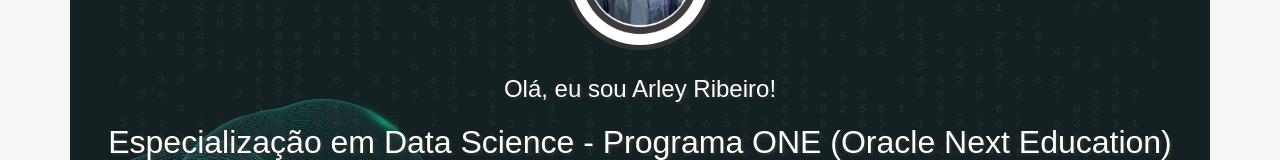
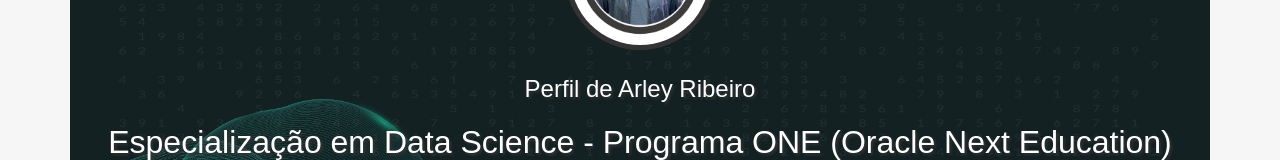
Before and after one commit to ribeiroarley/portfolio-programa-one, a plain HTML site: page index.html in a window 1280 px wide. Shown: the part 140-300 px from the top of the page. Drawn offline with nearby package versions, Linux system fonts and the light colour scheme.

Commit message:
update perfil name

```diff
--- a/index.html
+++ b/index.html
@@ -25,7 +25,7 @@
         <img src="img/arley01.png" alt="Imagen do Arley Ribeiro" class="rounded-circle" width="150" height="150">
 
         <!-- Texto de introdução -->
-        <p class="lead">Olá, eu sou Arley Ribeiro!</p>
+        <p class="lead">Perfil de Arley Ribeiro</p>
 
         <!-- Título principal -->
         <h1>Especialização em Data Science - Programa ONE (Oracle Next Education)</h1>
```
